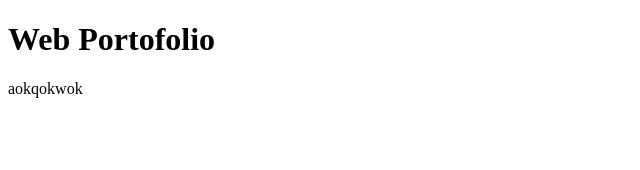
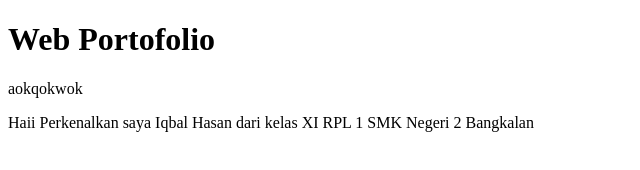
Before and after one commit to iniiqbaal/iqbal-porto, a plain HTML site: page html.html in a window 1280 px wide. Shown: the whole page, without its empty margins (0-640 px from the left). Drawn offline with Linux system fonts and the light colour scheme.

Commit message:
Menambahkan Fitur About

```diff
--- a/html.html
+++ b/html.html
@@ -7,5 +7,6 @@
 <body>
     <H1>Web Portofolio</H1>
     <p>aokqokwok</p>
+    <P>Haii Perkenalkan saya Iqbal Hasan dari kelas XI RPL 1 SMK Negeri 2 Bangkalan</P>
 </body>
 </html>
```
